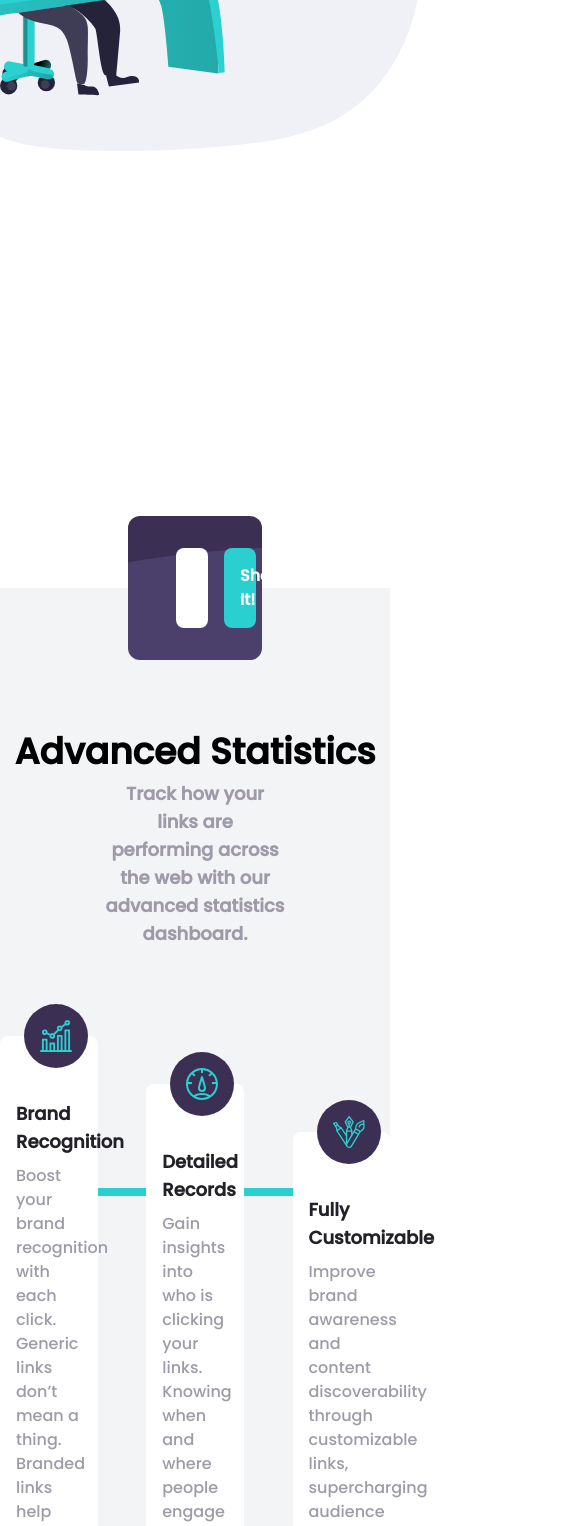
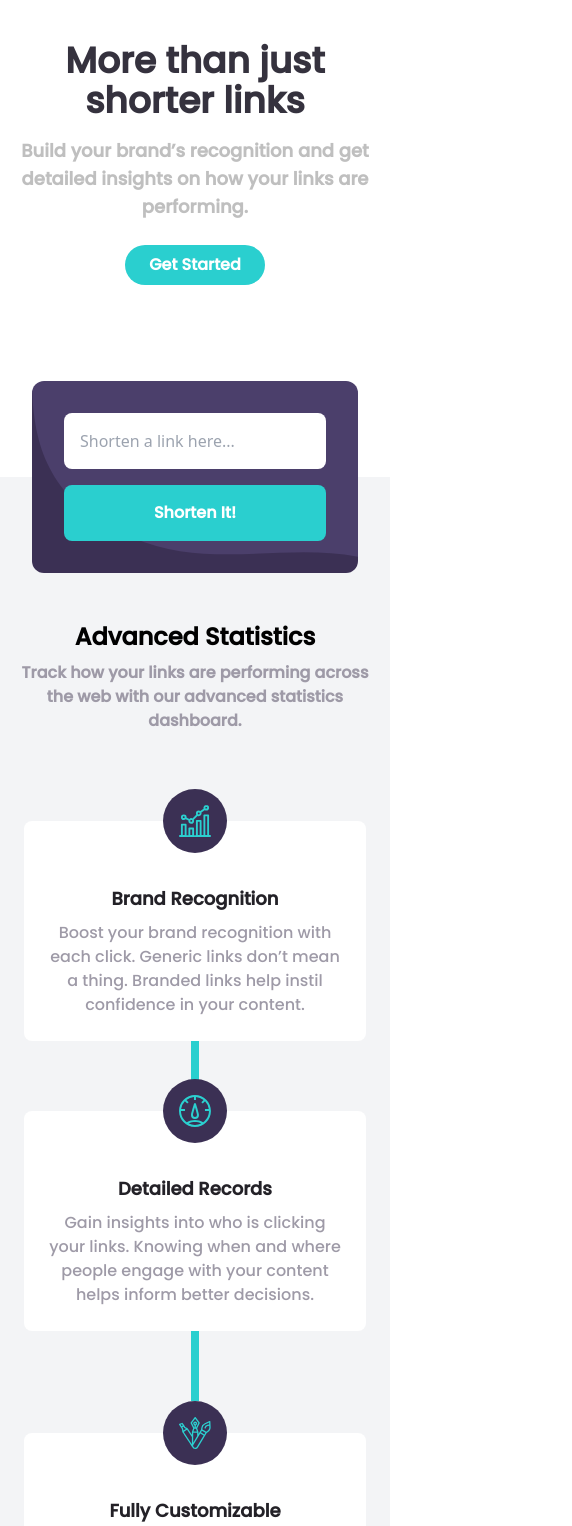
Before and after one commit to codinci/url-shortening-api, a React (Vite) app: page / in a window 390 px wide. Shown: the part 360-1886 px from the top of the page, 572 px wide, since content can reach past the window. Built offline with nearby package versions, Linux system fonts and the light colour scheme.

Commit message:
initial mobile screen layout

```diff
--- a/src/components/ActionSection.tsx
+++ b/src/components/ActionSection.tsx
@@ -1,8 +1,8 @@
 export const ActionSection = () => {
 	return (
 		<section className="w-full bg-scroll bg-primary-dark-violet
-			bg-boost-image flex justify-center items-center flex-col">
-			<h1 className='text-center text-white font-poppins text-3xl font-black mt-12 p-4'>
+			bg-mobile-boost-image flex justify-center items-center flex-col md:bg-desktop-boost-image ">
+			<h1 className='text-center text-white font-poppins text-xl font-black mt-12 p-4 md:text-3xl'>
 				Boost your links today
 			</h1>
 			<button className="bg-primary-cyan text-white font-poppins font-semibold w-fit px-6 py-2
--- a/src/components/HeroSection.tsx
+++ b/src/components/HeroSection.tsx
@@ -2,22 +2,26 @@ import working from '../../images/illustration-working.svg'
 
 export const HeroSection = () => {
 	return (
-		<section className='flex justify-end my-8'>
-			<div className='my-12 ml-28'>
-				<h1 className='whitespace-normal font-poppins text-neutral-very-dark-blue
-				 font-black text-7xl leading-16'>
-				More than just shorter links
+		<section className='flex flex-col-reverse gap-8 font-poppins md:gap-0 md:flex-row md:justify-end md:my-8'>
+			<div className="flex flex-col items-center md:items-start md:my-12 md:ml-8 lg:ml-32">
+				<h1 className='text-neutral-very-dark-blue text-center font-black text-4xl my-4
+				 md:text-5xl md:ml-8 md:text-start lg:ml-4 lg:text-7xl lg:leading-16'
+				>
+					More than just shorter links
 				</h1>
-				<p className='max-w-lg whitespace-normal font-poppins text-neutral-gray text-xl font-bold'>
-				Build your brand’s recognition and get detailed insights on how your links are performing.
+				<p className='text-neutral-gray text-center font-bold max-w-md text-lg px-4 md:ml-4
+				 	md:text-start md:whitespace-normal md:text-md lg:px-2 lg:ml-3 lg:text-xl lg:max-w-xl'>
+					Build your brand’s recognition and get detailed insights on how your links are performing.
 				</p>
-				<button className='bg-primary-cyan text-white font-poppins font-semibold px-8 py-2
-				 transition-colors duration-400 ease-in-out rounded-full mt-8 hover:bg-[#2acfcf]/50'>
-				Get Started
+				<button className='bg-primary-cyan text-white font-semibold py-2 px-6 mt-6
+					transition-colors duration-400 ease-in-out rounded-full hover:bg-[#2acfcf]/50 md:ml-8 lg:ml-4'
+				>
+					Get Started
 				</button>
 			</div>
-			<div className='mr-[-2rem]'>
-				<img src={working} alt="illustration-working" className='max-w-xl'/>
+
+			<div className='mr-[-6rem] ml-4 md:ml-0 md:mr-[-4rem]'>
+				<img src={working} alt="illustration-working" className='max-w-sm md:max-w-md lg:max-w-xl'/>
 			</div>
 		</section>
 	)
--- a/src/components/Info.tsx
+++ b/src/components/Info.tsx
@@ -4,61 +4,69 @@ import customiseImg from '../../images/icon-fully-customizable.svg'
 
 export const Info = () => {
 	return (
-		<section className="bg-gray-100 pb-32">
-			<div className="flex justify-center flex-col mb-8">
-				<h1 className="mt-36 font-poppins font-black text-center text-4xl">
+		<section className="bg-gray-100 font-poppins pb-32">
+			<div className="flex justify-center items-center text-center flex-col mb-8">
+				<h1 className="mt-36 font-black text-2xl md:text-4xl">
 					Advanced Statistics
 				</h1>
-				<p className="w-1/2 font-poppins font-bold text-neutral-gray-violet
-				 text-center px-2 my-2 mx-auto text-lg">
+				<p className="w-full font-bold text-neutral-gray-violet my-2 px-4 text-md md:text-lg md:w-1/2">
 					Track how your links are performing across the web with our
 					advanced statistics dashboard.
 				</p>
 			</div>
-			<div className='flex justify-center'>
-				<div className='bg-white rounded-lg w-1/4 h-fit mt-12'>
+			<div className='flex justify-center items-center flex-col mx-6 md:flex-row md:mx-4'>
+				<div className='flex flex-col items-center bg-white rounded-lg
+					w-full h-fit mt-12 md:w-1/3 md:items-start lg:w-1/4'
+				>
 					<div>
-						<div className='ml-6 mt-[-2rem] rounded-full bg-primary-dark-violet p-4 w-16 flex justify-center items-center'>
+						<div className='mt-[-2rem] rounded-full bg-primary-dark-violet p-4 w-16 flex
+							 items-center md:ml-6'
+						>
 							<img src={recognitionImg} alt='recognition-image'/>
 						</div>
 					</div>
 					<h2 className='mx-4 mt-8 text-lg text-neutral-very-dark-violet
-						font-poppins font-extrabold'>
+						font-extrabold md:text-start'
+					>
 						Brand Recognition
 					</h2>
-					<p className='font-poppins text-neutral-gray-violet mx-4 my-2 pb-4'>
+					<p className='text-center px-2 text-neutral-gray-violet mx-4 my-2 pb-4 md:px-0 md:text-start'>
 						Boost your brand recognition with each click. Generic links don’t
 						mean a thing. Branded links help instil confidence in your content.
 					</p>
 				</div>
-				<div className='bg-primary-cyan w-[60px] bg-scroll h-2 mt-[200px]'></div>
-				<div className='bg-white ounded-md w-1/4 rounded-lg mt-24 h-fit'>
+				<div className='bg-primary-cyan w-2 bg-scroll h-[70px] md:w-[30px] md:mt-[70px] md:h-2'></div>
+				<div className='flex flex-col items-center bg-white rounded-lg
+					w-full h-fit  md:w-1/3 md:items-start md:mt-24 lg:w-1/4'>
 					<div>
-						<div className='ml-6 mt-[-2rem] rounded-full bg-primary-dark-violet p-4 w-16 flex justify-center items-center'>
+						<div className='mt-[-2rem] rounded-full bg-primary-dark-violet p-4 w-16 flex
+							 items-center md:ml-6'>
 							<img src={detailsImg} alt='recognition-image'/>
 						</div>
 					</div>
-					<h2 className='mx-4 mt-8 text-lg text-neutral-very-dark-violet
-						font-poppins font-extrabold'>
+					<h2 className='mx-4 mt-8 text-lg text-neutral-very-dark-violet font-extrabold'>
 						Detailed Records
 					</h2>
-					<p className='font-poppins text-neutral-gray-violet mx-4 my-2 pb-4'>
+					<p className='text-center px-2 text-neutral-gray-violet mx-4 my-2 pb-4
+						 md:px-0 md:text-start'
+					>
 						Gain insights into who is clicking your links. Knowing when and where
 						people engage with your content helps inform better decisions.
 					</p>
 				</div>
-				<div className='bg-primary-cyan w-[60px] bg-scroll h-2 mt-[200px]'></div>
-				<div className='bg-white ounded-md w-1/4 rounded-lg mt-36'>
+				<div className='bg-primary-cyan w-2 bg-scroll h-[70px] md:w-[30px] md:mt-[70px] md:h-2'></div>
+				<div className='flex flex-col items-center bg-white rounded-lg
+					w-full h-fit mt-8 md:w-1/3 md:items-start md:mt-36 lg:w-1/4'>
 					<div>
-						<div className='ml-6 mt-[-2rem] rounded-full bg-primary-dark-violet p-4 w-16 flex justify-center items-center'>
+						<div className='mt-[-2rem] rounded-full bg-primary-dark-violet p-4 w-16 flex
+							 items-center md:ml-6'>
 							<img src={customiseImg} alt='recognition-image'/>
 						</div>
 					</div>
-					<h2 className='mx-4 mt-8 text-lg text-neutral-very-dark-violet
-						font-poppins font-extrabold'>
+					<h2 className='mx-4 mt-8 text-lg text-neutral-very-dark-violet font-extrabold'>
 						Fully Customizable
 					</h2>
-					<p className='font-poppins text-neutral-gray-violet mx-4 my-2 pb-4'>
+					<p className='text-center px-2 text-neutral-gray-violet mx-4 my-2 pb-4 md:px-0 md:text-start'>
 						Improve brand awareness and content discoverability through customizable
 						links, supercharging audience engagement.
 					</p>
--- a/src/components/LinkForm.tsx
+++ b/src/components/LinkForm.tsx
@@ -2,14 +2,14 @@
 export const LinkForm = () => {
   return (
     <section>
-      <div className="flex justify-center mx-32">
+      <div className="flex justify-center mx-8 md:mx-24 lg:mx-32">
         <form className="w-full translate-y-[50%] bg-scroll gap-5 rounded-xl
-          bg-primary-dark-violet bg-shorten-image p-8">
-          <div className="flex justify-between gap-4 mx-4">
-            <input className="w-4/5 rounded-lg p-4"
+          bg-primary-dark-violet bg-mobile-shorten-image bg-no-repeat bg-contain md:bg-cover md:bg-desktop-shorten-image p-8">
+          <div className="flex flex-col items-center justify-between gap-4 md:flex-row">
+            <input className="w-full md:w-3/4 lg:w-4/5 rounded-lg p-4"
               placeholder="Shorten a link here..." />
-            <button className="w-1/5 rounded-lg bg-primary-cyan p-4
-             text-white font-poppins font-bold">
+            <button className="w-full md:w-1/4 lg:w-1/5 rounded-lg bg-primary-cyan p-4 transition-colors
+             duration-400 ease-in-out hover:bg-[#5eead4] text-white font-poppins font-bold">
               Shorten It!
             </button>
           </div>
--- a/src/components/Navbar.tsx
+++ b/src/components/Navbar.tsx
@@ -30,6 +30,7 @@ export const Navbar = () => {
 			</div>
 
 
+			{/* MOBILE SCREEN NAVBAR */}
 			<div className="flex items-center justify-end ">
 				<div  onClick={() => setIsNavOpen((prev) => !prev) }
 					className="space-y-1 mt-8 p-6 md:hidden">
@@ -52,6 +53,8 @@ export const Navbar = () => {
 					>
 					</span>
 				</div>
+
+				{/* LARGER SCREEN NAVBAR */}
 				<div className='hidden md:flex md:gap-4'>
 					<button>
 						<a className="font-poppins font-bold text-neutral-gray">Login</a>
--- a/tailwind.config.js
+++ b/tailwind.config.js
@@ -30,8 +30,10 @@ export default {
         base: ['18px', '24px'],
       },
       backgroundImage: {
-        'shorten-image': "url(../../images/bg-shorten-desktop.svg)",
-        'boost-image': "url(../../images/bg-boost-desktop.svg)",
+        'desktop-shorten-image': "url(../../images/bg-shorten-desktop.svg)",
+        'desktop-boost-image': "url(../../images/bg-boost-desktop.svg)",
+        'mobile-shorten-image': "url(../../images/bg-shorten-mobile.svg)",
+        'mobile-boost-image': "url(../../images/bg-boost-mobile.svg)",
       }
     },
   },
```
Also changed, not shown: src/components/Footer.tsx (+6 -6 lines), 1 other file (tests, documents, lock files or other folders).
